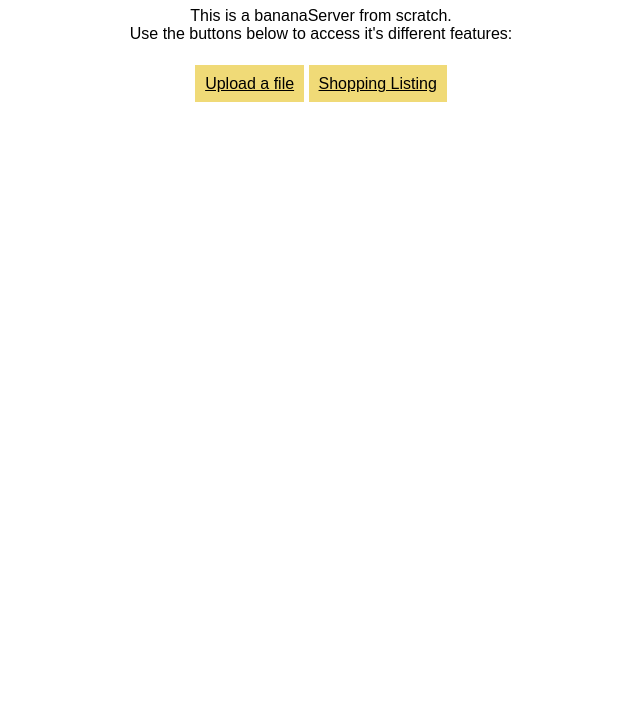
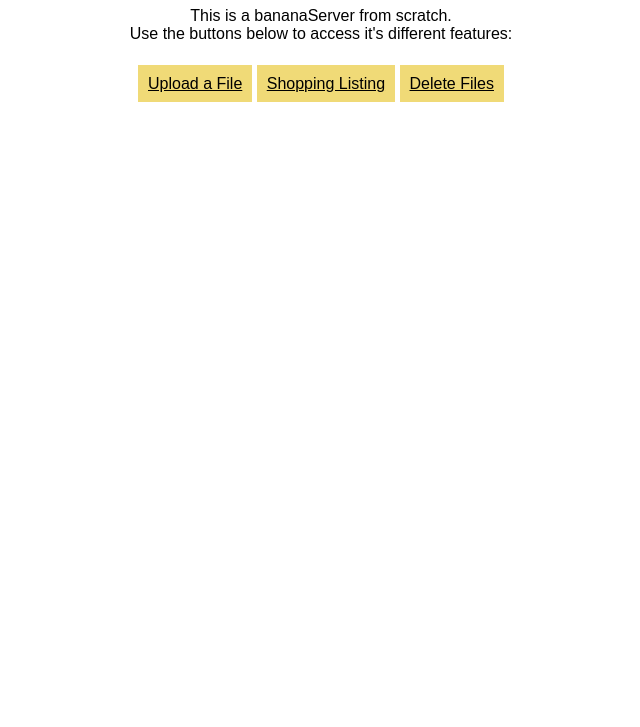
Before and after one commit to gulsro/webserv, a plain HTML site: page html/index.html in a window 1280 px wide. Shown: the part 73-800 px from the top of the page, without its empty margins (319-959 px from the left). Drawn offline with Linux system fonts and the light colour scheme.

Commit message:
delete.py is added in the index.html

```diff
--- a/html/index.html
+++ b/html/index.html
@@ -43,8 +43,9 @@
 		</p>
     </div>
     <div class="button-container">
-        <a href="upload.py" class="button">Upload a file</a>
+        <a href="upload.py" class="button">Upload a File</a>
 		<a href="shopping_list.py" class="button">Shopping Listing</a>
+		<a href="delete.py" class="button">Delete Files</a>
 	</div>
 </body>
 </html>
```
